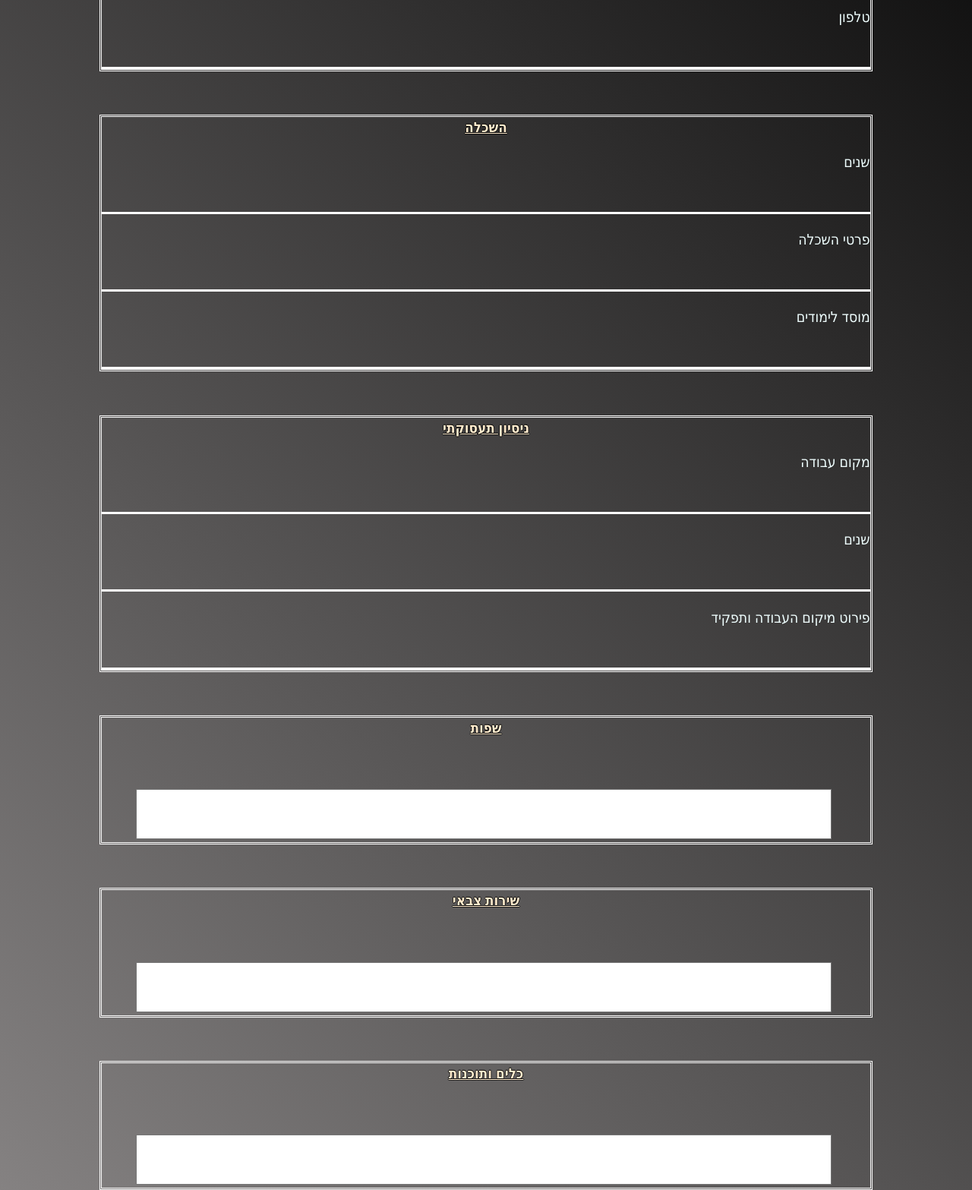
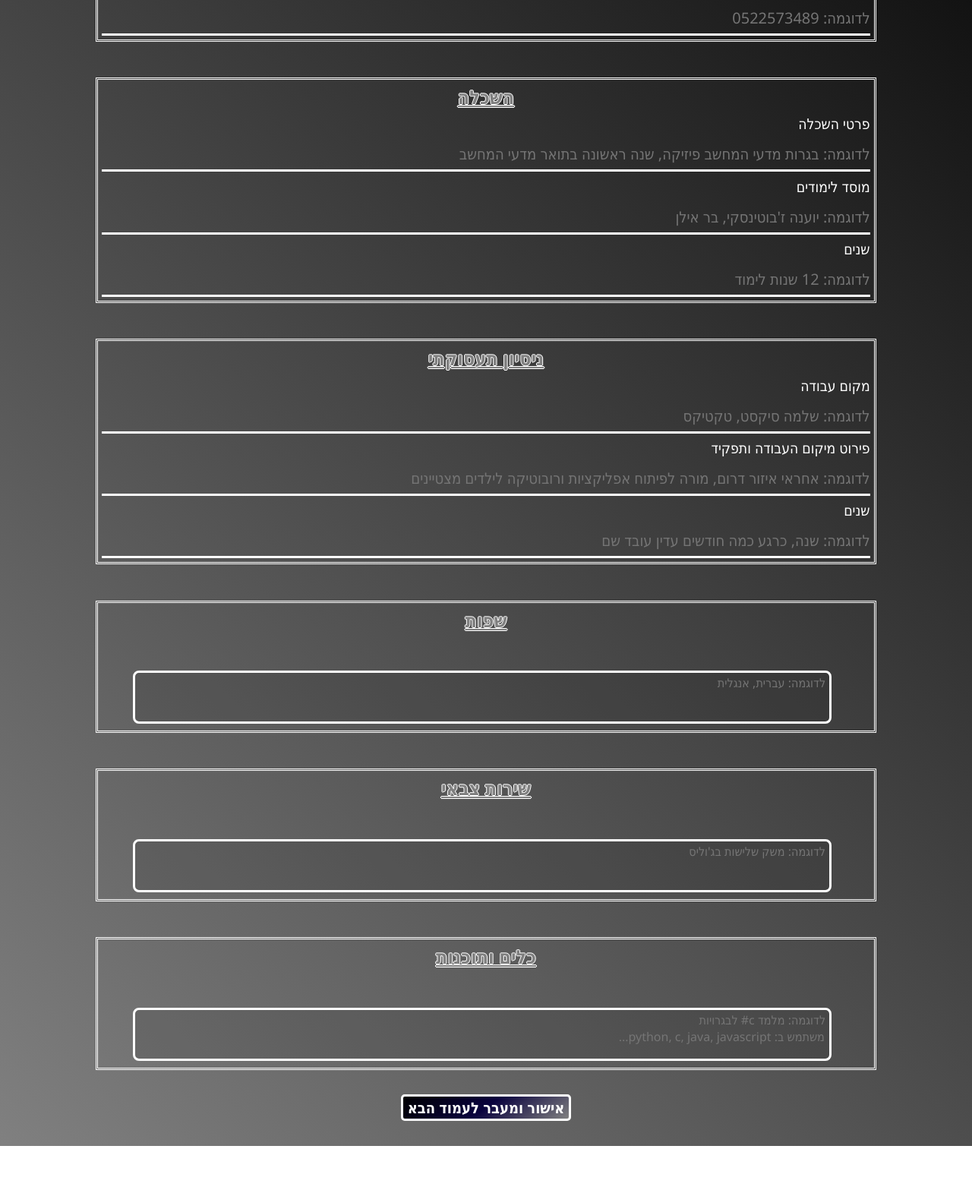
Before and after one commit to VitalBaruch/lesson1HW, a plain HTML site: page index.html in a window 1280 px wide. Shown: the part 471-2038 px from the top of the page at 76% size. After the commit the page ends 1980 px from the top, so only its background shows below. Drawn offline with Linux system fonts and the light colour scheme.

Commit message:
Add files via upload

```diff
--- a/index.html
+++ b/index.html
@@ -9,73 +9,78 @@
     <link rel="stylesheet" type="text/css" href="style.css">
 </head>
 <body dir="rtl">
-    <h1 id="title">קורות חיים</h1>
+    <h1 id="main_title" class="titles">קורות חיים</h1>
 
     <div class="subject">
-        <h3 class="sub_title">פרטים כלליים</h3>
+        <h3 class="titles">פרטים כלליים</h3>
         <div class="input_form">
             <p class="text">שם מלא</p>
-            <input class="text_box"></input>
+            <input class="text_box" placeholder="לדוגמה: ויטל ברוך">
         </div>
         <div class="input_form">
             <p class="text">כתובת מגורים</p>
-            <input class="text_box"></input>
+            <input class="text_box" placeholder="לדוגמה: שדרות האלונים 8, באר יעקב">
         </div>
         <div class="input_form">
             <p class="text">מייל</p>
-            <input class="text_box"></input>
+            <input class="text_box" placeholder="לדוגמה: vitalb1999@gmail.com">
         </div>
         <div class="input_form">
             <p class="text">טלפון</p>
-            <input class="text_box"></input>
+            <input class="text_box" placeholder="לדוגמה: 0522573489">
         </div>
     </div>
 
     <div class="subject">
-        <h3 class="sub_title">השכלה</h3>
-        <div class="input_form">
-            <p class="text">שנים</p>
-            <input class="text_box"></input>
-        </div>
+        <h3 class="titles">השכלה</h3>
         <div class="input_form">
             <p class="text">פרטי השכלה</p>
-            <input class="text_box"></input>
+            <input class="text_box" placeholder="לדוגמה: בגרות מדעי המחשב פיזיקה, שנה ראשונה בתואר מדעי המחשב">
         </div>
         <div class="input_form">
             <p class="text">מוסד לימודים</p>
-            <input class="text_box"></input>
+            <input class="text_box" placeholder="לדוגמה: יוענה ז'בוטינסקי, בר אילן">
+        </div>
+        <div class="input_form">
+            <p class="text">שנים</p>
+            <input class="text_box" placeholder="לדוגמה: 12 שנות לימוד">
         </div>
     </div>
 
     <div class="subject">
-        <h3 class="sub_title">ניסיון תעסוקתי</h3>
+        <h3 class="titles">ניסיון תעסוקתי</h3>
         <div class="input_form">
             <p class="text">מקום עבודה</p>
-            <input class="text_box"></input>
+            <input class="text_box" placeholder="לדוגמה: שלמה סיקסט, טקטיקס">
+        </div>
+        <div class="input_form">
+            <p class="text">פירוט מיקום העבודה ותפקיד</p>
+            <input class="text_box" placeholder="לדוגמה: אחראי איזור דרום, מורה לפיתוח אפליקציות ורובוטיקה לילדים מצטיינים">
         </div>
         <div class="input_form">
             <p class="text">שנים</p>
-            <input class="text_box"></input>
-        </div>
-        <div class="input_form">
-            <p class="text">פירוט מיקום העבודה ותפקיד</p>
-            <input class="text_box"></input>
+            <input class="text_box" placeholder="לדוגמה: שנה, כרגע כמה חודשים עדין עובד שם">
         </div>
     </div>
 
     <div class="subject">
-        <h3 class="sub_title">שפות</h3>
-        <textarea class="text_area"></textarea>
+        <h3 class="titles">שפות</h3>
+        <textarea class="text_area" placeholder="לדוגמה: עברית, אנגלית"></textarea>
     </div>
 
     <div class="subject">
-        <h3 class="sub_title">שירות צבאי</h3>
-        <textarea class="text_area"></textarea>
+        <h3 class="titles">שירות צבאי</h3>
+        <textarea class="text_area" placeholder="לדוגמה: משק שלישות בג'וליס"></textarea>
     </div>
 
-    <div class="subject">
-        <h3 class="sub_title">כלים ותוכנות</h3>
-        <textarea class="text_area"></textarea>
+    <div class="subject" id="last_div">
+        <h3 class="titles">כלים ותוכנות</h3>
+        <textarea class="text_area" placeholder="לדוגמה: מלמד c# לבגרויות
+ משתמש ב: python, c, java, javascript..."></textarea>
+    </div>
+
+    <div class="button_div">
+    <button id="submit_button">אישור ומעבר לעמוד הבא</button>
     </div>
 
 </body>
--- a/style.css
+++ b/style.css
@@ -1,47 +1,50 @@
 body {
-    background: linear-gradient(45deg, rgb(135, 132, 132), black);
+    background: linear-gradient(45deg, grey, black);
 }
-#title {
-    color: white;
-    text-align: center;
-    text-shadow: 2px 2px 5px wheat;
-    text-decoration: underline;
+#main_title {
+    font-size: 45px;
     font-weight: bolder;
-    font-family: 'Segoe UI', Tahoma, Geneva, Verdana, sans-serif;
 }
 
-.sub_title {
+.titles {
+    font-size: 25px;
     text-align: center;
     text-decoration: underline;
-    color: blanchedalmond;
+    color: grey;
     font-family: 'Segoe UI', Tahoma, Geneva, Verdana, sans-serif;
-    text-shadow: -0.7px 0px black, 0px 0.7px black, 0.7px 0px black, 0px -0.7px black;
-    font-weight: bolder;
+    text-shadow: -1px 0px white, 0px 1px white, 1px 0px white, 0px -1px white;
+    margin-bottom: 0%;
 }
 
 .subject {
     margin: 5% 10% 5% 10%;
     outline-style: double;
     outline-color: white;
+    outline-offset: 5px;
+}
+
+.subject:hover {
+    outline-color: aqua;
 }
 
 .input_form {
-    justify-content: space-between;
+    line-height: 0;
 }
 
 .text {
     font-family: 'Segoe UI', Tahoma, Geneva, Verdana, sans-serif;
     font-size: larger;
-    color: azure;
+    color: white;
+
 }
 
 .text_box {
-    font-size: 15px;
+    font-size: 20px;
+    font-family: 'Segoe UI', Tahoma, Geneva, Verdana, sans-serif;
     color: white;
     width: 100%;
+    padding: 7px 0;
     border: 0;
-    font-family: 'Segoe UI', Tahoma, Geneva, Verdana, sans-serif;
-    padding: 7px 0;
     background: transparent;
     border-bottom: 3px solid white;
     outline: 0;
@@ -50,6 +53,7 @@ body {
 .text_box:focus {
     border-bottom: 3px solid aqua;
     color: aqua;
+    font-weight: bolder;
 }
 
 .text_area {
@@ -57,7 +61,51 @@ body {
     width: 90%;
     height: 60px;
     font-family: 'Segoe UI', Tahoma, Geneva, Verdana, sans-serif;
+    font-size: 16px;
     resize: none;
-    border-style: solid;
+    overflow: hidden;
+    border-radius: 8px;
+    border-color: white;
+    border-width: 3px;
     margin: 5% 5% 0 0;
+    background: rgba(0, 0, 0, 0.1) ;
+    outline: none;
+    text-indent: 3px;
 }
+
+.text_area:focus {
+    border-width: 3px;
+    border-color: aqua;
+    font-weight: bolder;
+}
+
+#last_div {
+    margin-bottom: 40px;
+}
+
+.button_div {
+    display: flex;
+    justify-content: center;
+    padding-bottom: 25px;
+}
+
+#submit_button {
+    background: linear-gradient(144deg,black, rgb(10, 3, 63), grey);
+    border: solid 3px white;
+    border-radius: 5px;
+    font-family: 'Segoe UI', Tahoma, Geneva, Verdana, sans-serif;
+    font-size: 20px;
+    color: white;
+    font-weight: bold;
+    cursor: pointer;
+}
+
+#submit_button:hover {
+    background: transparent;
+    border-color: aqua;
+}
+
+#submit_button:active {
+    transform: translateY(3px);
+    transition-duration: 0.3s;
+}
```
